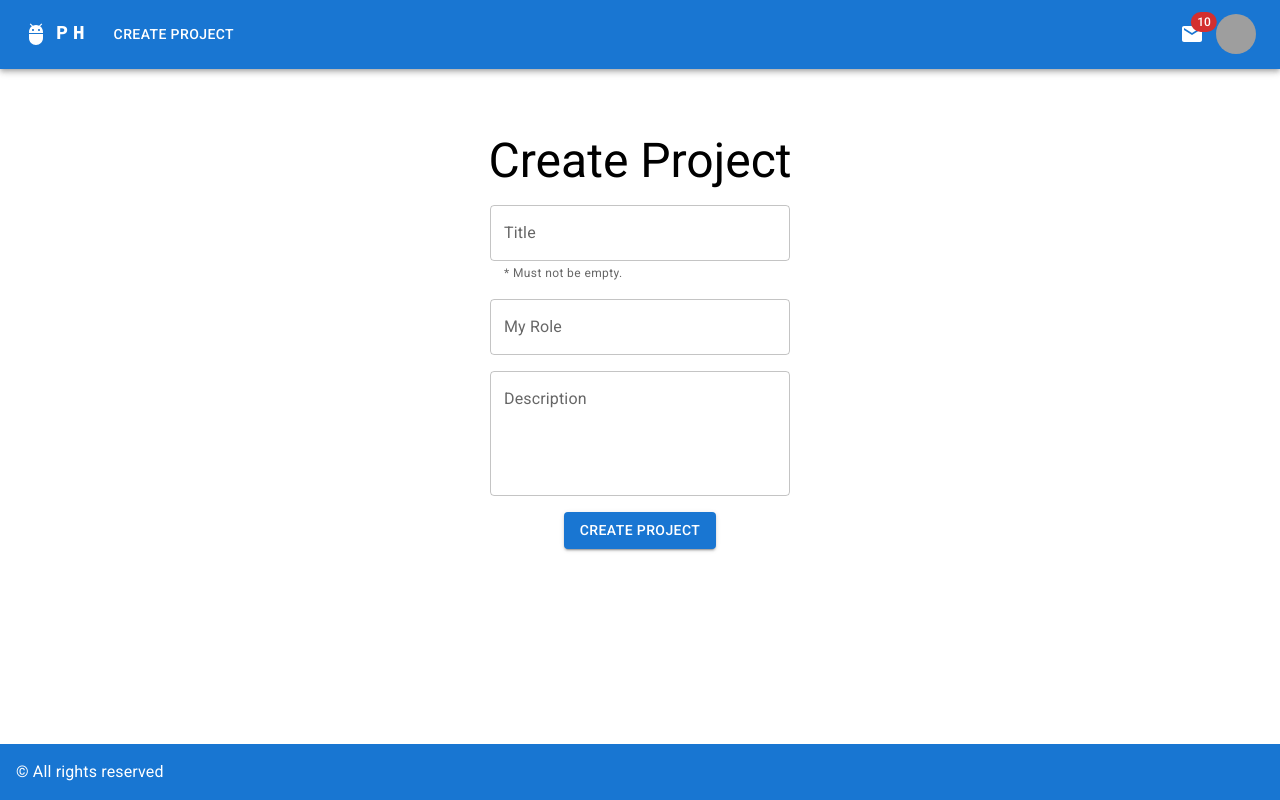
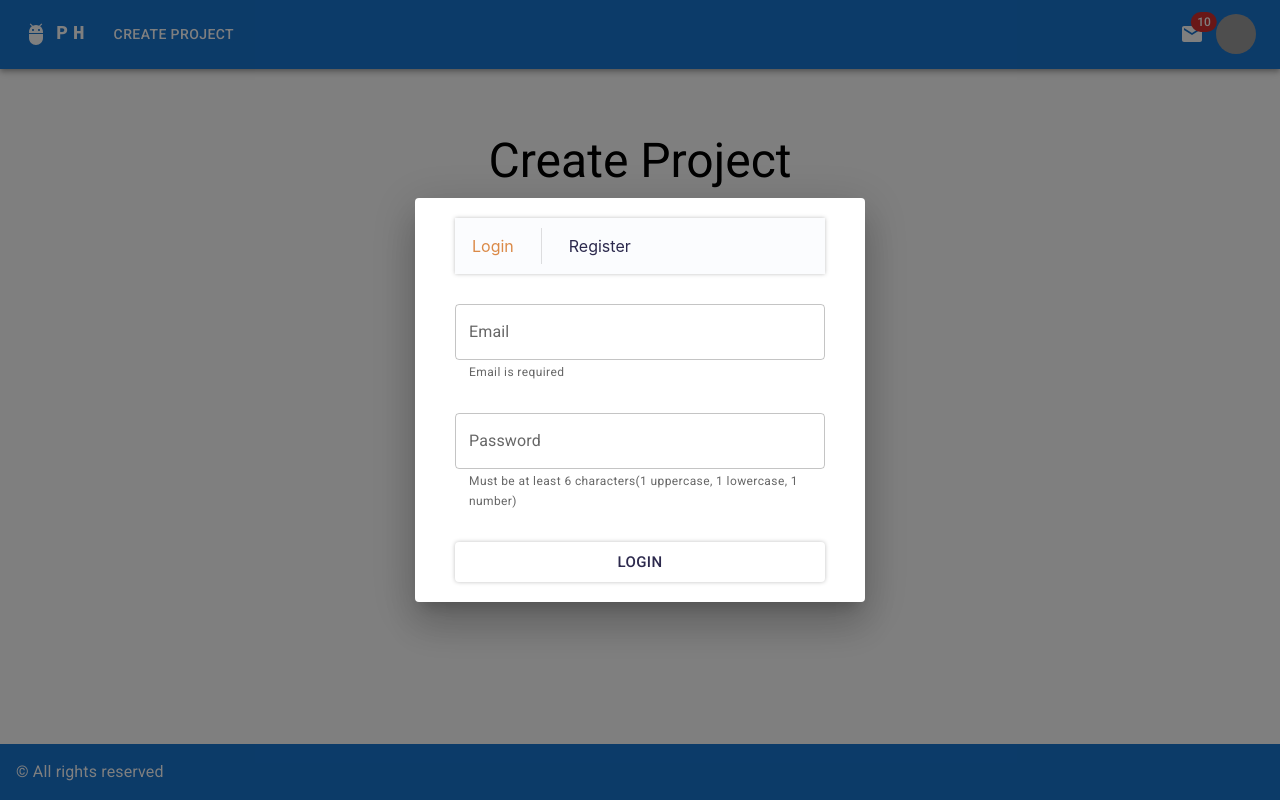
Before and after one commit to ProjectHub-edu/Web, a React (Vite) app: page /create-project in a window 1280 px wide. Built offline with nearby package versions, Linux system fonts and the light colour scheme; grey boxes are pictures that could not be loaded.

Commit message:
Integrated api auth func in forms

```diff
--- a/package.json
+++ b/package.json
@@ -11,10 +11,11 @@
   "dependencies": {
     "@emotion/react": "^11.10.6",
     "@emotion/styled": "^11.10.6",
+    "@mui/icons-material": "^5.11.9",
     "@mui/joy": "^5.0.0-alpha.67",
     "@mui/material": "^5.11.9",
+    "axios": "^1.3.4",
     "node-sass": "^8.0.0",
-    "@mui/icons-material": "^5.11.9",
     "react": "^18.2.0",
     "react-dom": "^18.2.0",
     "react-hook-form": "^7.43.1",
--- a/src/App.tsx
+++ b/src/App.tsx
@@ -1,4 +1,4 @@
-import { useState } from "react";
+import { useEffect, useState } from "react";
 import { createPortal } from "react-dom";
 import { Route, Routes } from "react-router";
 import AuthForm from "./features/auth/components/AuthForm";
@@ -14,8 +14,15 @@ import { User } from "./types/User";
 import CreateProject from "./pages/CreateProject";
 
 function App() {
-  const [isOpen, setIsOpen] = useState(false);
+  const [isOpen, setIsOpen] = useState(true);
   const [user, setUser] = useState< User | null>(null);
+
+  useEffect(() => {
+    const user = localStorage.getItem("user");
+    if (user) {
+      setUser(JSON.parse(user));
+    }
+  }, [])
 
   const closeModal = () => {
     setIsOpen(false);
--- /dev/null
+++ b/src/features/auth/api/auth.ts
@@ -0,0 +1,24 @@
+import axios from "axios"
+import { User } from "../../../types/User";
+
+export const login = async (email: string, password: string): Promise<User> => {
+    const userData = await axios.post("/api/v1/user/login", {
+        email,
+        password,
+    })
+    return userData.data;
+}
+
+export const register = async (
+  username: string,
+  email: string,
+  password: string
+): Promise<User> => {
+  const userData = await axios.post("/api/v1/user/new", {
+    email,
+    username,
+    password,
+  });
+
+  return userData.data;
+};
--- a/src/features/auth/components/LoginForm.tsx
+++ b/src/features/auth/components/LoginForm.tsx
@@ -4,8 +4,8 @@ import TextField from "@mui/material/TextField";
 import Button from "@mui/material/Button";
 import { Box } from "@mui/system";
 import { AuthContext } from "../context/AuthContext";
-import { useContext, useState } from "react";
-import { User } from "../../../types/User";
+import { useContext } from "react";
+import { login } from "../api/auth";
 import "react-toastify/dist/ReactToastify.css";
 
 interface ILoginFormInput {
@@ -26,25 +26,12 @@ function LoginForm() {
     },
   });
 
-  const onSubmit: SubmitHandler<ILoginFormInput> = async (data) => {
-    const userPromise = new Promise<User>((resolve, reject) => {
-      setTimeout(() => {
-        // resolve({
-        //   id: 1,
-        //   username: "John Doe",
-        //   email: data.email,
-        //   avatar: "https://i.pravatar.cc/150?img=1",
-        //   description:
-        //     "Lorem ipsum dolor sit amet consectetur adipisicing elit. Quisquam, quod.",
-        //   projects: [],
-        // });
-        reject(new Error());
-      }, 2000);
-    });
+  const onSubmit: SubmitHandler<ILoginFormInput> = (data) => {
+    const loginData = login(data.email, data.password);
 
     toast
       .promise(
-        userPromise,
+        loginData,
         {
           pending: "Logging in...",
           success: "Logged in successfully",
@@ -63,6 +50,7 @@ function LoginForm() {
       )
       .then((user) => {
         setTimeout(() => {
+          localStorage.setItem("user", JSON.stringify(user));
           setUser(user);
         }, 3000);
       });
@@ -93,10 +81,10 @@ function LoginForm() {
           type="password"
           {...register("password", {
             required: true,
-            pattern: /^(?=.*[a-z])(?=.*[A-Z])(?=.*\d)[a-zA-Z\d]{8,}$/,
+            pattern: /^(?=.*[a-z])(?=.*[A-Z])(?=.*\d)[a-zA-Z\d]{6,}$/,
           })}
           error={errors.password ? true : false}
-          helperText="Must be at least 8 characters(1 uppercase, 1 lowercase, 1 number)"
+          helperText="Must be at least 6 characters(1 uppercase, 1 lowercase, 1 number)"
           sx={{ width: "100%" }}
         />
         <Button
--- a/src/features/auth/components/RegisterForm.tsx
+++ b/src/features/auth/components/RegisterForm.tsx
@@ -2,7 +2,10 @@ import { useForm, SubmitHandler } from "react-hook-form";
 import TextField from "@mui/material/TextField";
 import Button from "@mui/material/Button";
 import { Box } from "@mui/system";
-
+import { toast, ToastContainer } from "react-toastify";
+import { register as registerApi } from "../api/auth";
+import { useContext } from "react";
+import { AuthContext } from "../context/AuthContext";
 interface IRegisterFormInput {
   username: string;
   email: string;
@@ -11,6 +14,7 @@ interface IRegisterFormInput {
 }
 
 function RegisterForm() {
+  const { setUser } = useContext(AuthContext);
   const {
     register,
     formState: { errors },
@@ -25,7 +29,37 @@ function RegisterForm() {
   });
 
   const onSubmit: SubmitHandler<IRegisterFormInput> = (data) => {
-    console.log(data);
+    const registerPromise = registerApi(
+      data.email,
+      data.username,
+      data.password
+    );
+
+    toast
+      .promise(
+        registerPromise,
+        {
+          pending: "Logging in...",
+          success: "Logged in successfully",
+          error: "Wrong credentials",
+        },
+        {
+          position: "top-right",
+          autoClose: 3000,
+          hideProgressBar: false,
+          closeOnClick: true,
+          pauseOnHover: true,
+          draggable: true,
+          progress: undefined,
+          theme: "light",
+        }
+      )
+      .then((user) => {
+        setTimeout(() => {
+          localStorage.setItem("user", JSON.stringify(user));
+          setUser(user);
+        }, 3000);
+      });
   };
 
   return (
@@ -92,6 +126,7 @@ function RegisterForm() {
           Register
         </Button>
         {/* TODO: Google Auth */}
+        <ToastContainer />
       </Box>
     </form>
   );
```
Also changed, not shown: 1 other file (tests, documents, lock files or other folders).
